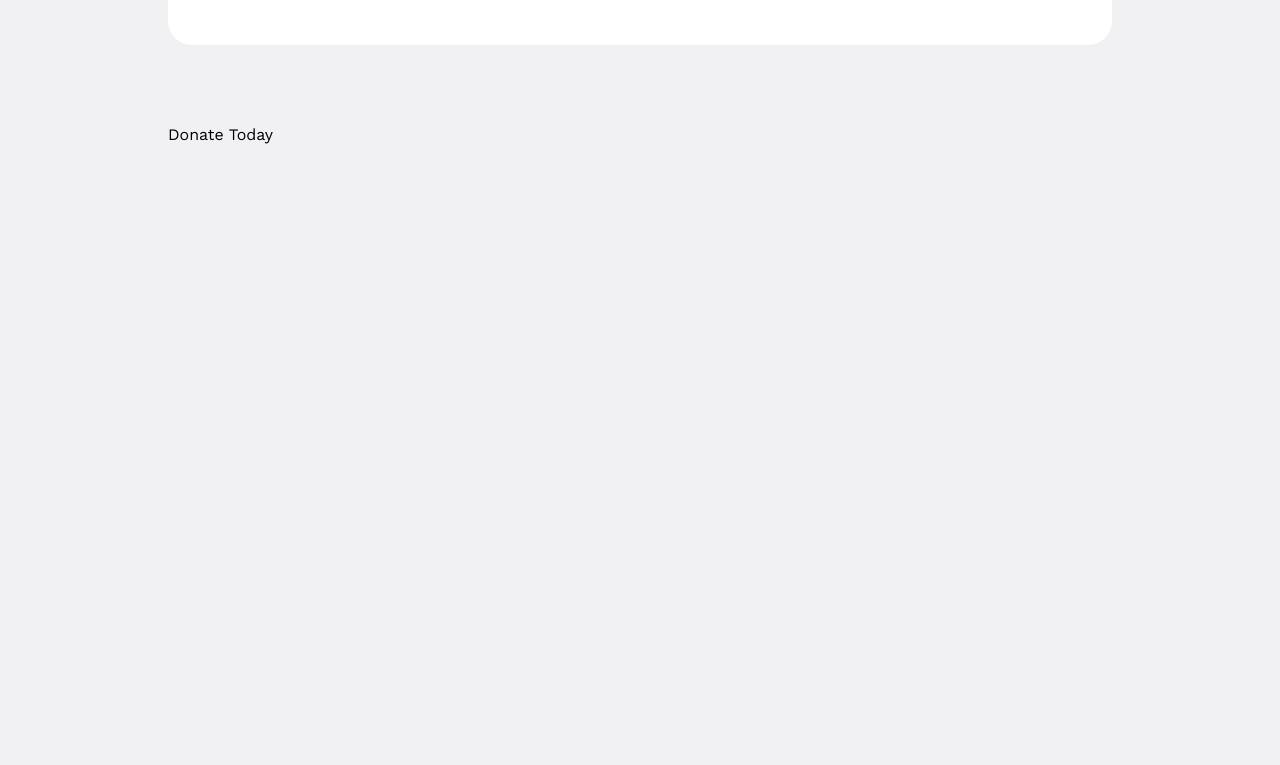
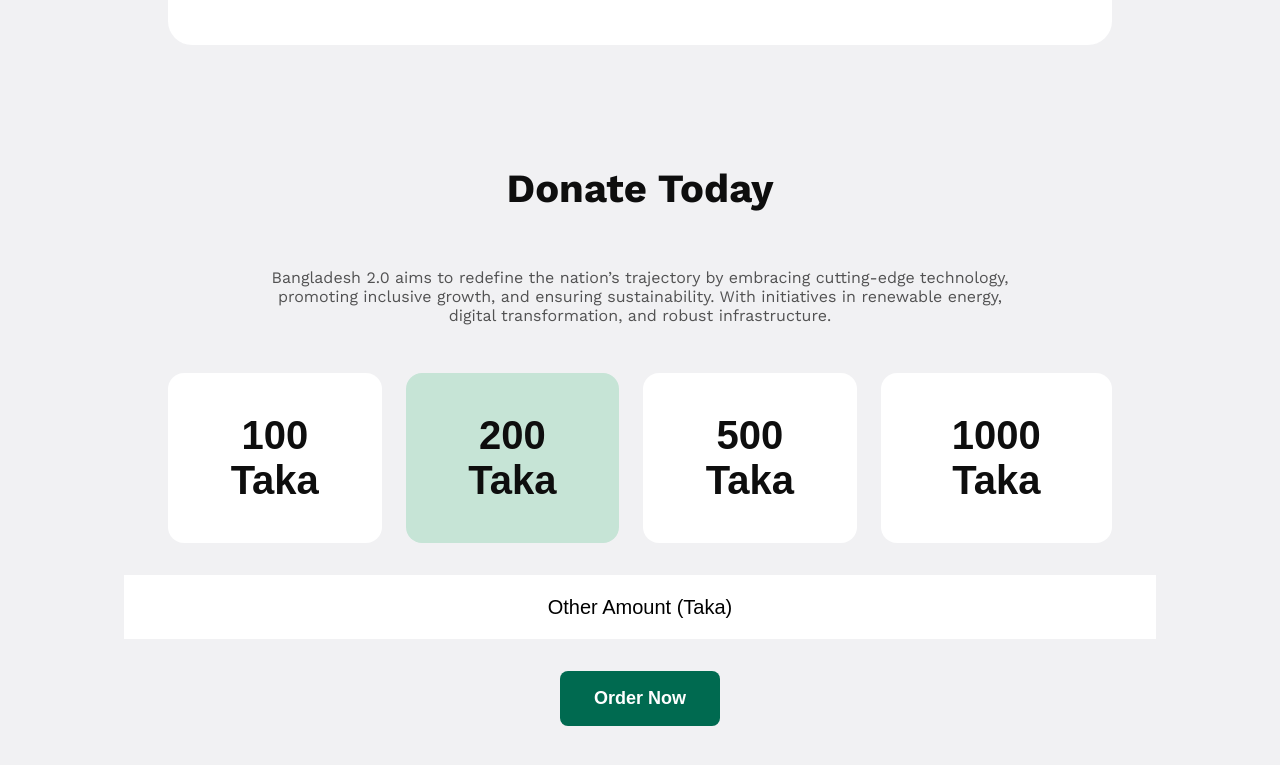
Before and after one commit to MahiAlamDipu/Assignment-1, a plain HTML site: page index.html in a window 1280 px wide. Shown: the part 3595-4360 px from the top of the page. Before the commit the page ends 3819 px from the top, so only its background shows below. Drawn offline with nearby package versions, Linux system fonts and the light colour scheme.

Commit message:
After complete the donate part

```diff
--- a/index.html
+++ b/index.html
@@ -1,11 +1,13 @@
 <!DOCTYPE html>
 <html lang="en">
+
 <head>
     <meta charset="UTF-8">
     <meta name="viewport" content="width=device-width, initial-scale=1.0">
     <title>Document</title>
     <link rel="stylesheet" href="styles/style.css">
 </head>
+
 <body class="primary-font primary-color">
     <header>
         <nav>
@@ -33,65 +35,83 @@
                 <div class="pillar">
                     <img src="assets/images/card-icon.png" alt="" class="pillar-image">
                     <p class="pillar-name primary-font-3">Innovation</p>
-                    <p class="pillar-details primary-font-4">Dolor sit amet consectetur elit. Facilis quas, ducimus labore sequi quos</p>
+                    <p class="pillar-details primary-font-4">Dolor sit amet consectetur elit. Facilis quas, ducimus
+                        labore sequi quos</p>
 
                 </div>
                 <div class="pillar">
                     <img src="assets/images/card-icon.png" alt="" class="pillar-image">
                     <p class="pillar-name primary-font-3">Sustainability</p>
-                    <p class="pillar-details primary-font-4">Dolor sit amet consectetur elit. Facilis quas, ducimus labore sequi quos</p>
+                    <p class="pillar-details primary-font-4">Dolor sit amet consectetur elit. Facilis quas, ducimus
+                        labore sequi quos</p>
 
                 </div>
                 <div class="pillar">
                     <img src="assets/images/card-icon.png" alt="" class="pillar-image">
                     <p class="pillar-name primary-font-3">Infrastructure</p>
-                    <p class="pillar-details primary-font-4">Dolor sit amet consectetur elit. Facilis quas, ducimus labore sequi quos</p>
+                    <p class="pillar-details primary-font-4">Dolor sit amet consectetur elit. Facilis quas, ducimus
+                        labore sequi quos</p>
                 </div>
                 <div class="pillar">
                     <img src="assets/images/card-icon.png" alt="" class="pillar-image">
                     <p class="pillar-name primary-font-3">Empowerment</p>
-                    <p class="pillar-details primary-font-4">Dolor sit amet consectetur elit. Facilis quas, ducimus labore sequi quos</p>
+                    <p class="pillar-details primary-font-4">Dolor sit amet consectetur elit. Facilis quas, ducimus
+                        labore sequi quos</p>
                 </div>
             </div>
         </section>
         <section class="visions-part">
             <div class="visions-caption">
                 <p class="visions-title primary-font-2">The Vision of Future</p>
-                <p class="visions-description primary-font-4">Bangladesh 2.0 aims to redefine the nation’s trajectory by embracing cutting-edge technology, promoting inclusive growth, and ensuring sustainability. With initiatives in renewable energy, digital transformation, and robust infrastructure, the country is set to become a global model of development.</p>
+                <p class="visions-description primary-font-4">Bangladesh 2.0 aims to redefine the nation’s trajectory by
+                    embracing cutting-edge technology, promoting inclusive growth, and ensuring sustainability. With
+                    initiatives in renewable energy, digital transformation, and robust infrastructure, the country is
+                    set to become a global model of development.</p>
             </div>
             <div class="visions">
                 <div class="vision background-1">
                     <img src="assets/images/card-icon.png" alt="" class="vision-image">
                     <p class="vision-name primary-font-3">Digital Transformation</p>
-                    <p class="vision-details primary-font-4">Creating a nationwide digital ecosystem to enhance connectivity and access to services for all citizens.</p>
+                    <p class="vision-details primary-font-4">Creating a nationwide digital ecosystem to enhance
+                        connectivity and access to services for all citizens.</p>
                     <button class="vision-button primary-button-2 background-4">Learn More</button>
 
                 </div>
                 <div class="vision background-2">
                     <img src="assets/images/card-icon.png" alt="" class="vision-image">
                     <p class="vision-name primary-font-3">Green Energy</p>
-                    <p class="vision-details primary-font-4">Investments in solar and wind energy to ensure a sustainable and eco-friendly future.</p>
+                    <p class="vision-details primary-font-4">Investments in solar and wind energy to ensure a
+                        sustainable and eco-friendly future.</p>
                     <button class="vision-button primary-button-2 background-5">Learn More</button>
 
                 </div>
                 <div class="vision background-3">
                     <img src="assets/images/card-icon.png" alt="" class="vision-image">
                     <p class="vision-name primary-font-3">Modern Infrastructure</p>
-                    <p class="vision-details primary-font-4">Building state-of-the-art infrastructure to support economic growth and global competitiveness.</p>
+                    <p class="vision-details primary-font-4">Building state-of-the-art infrastructure to support
+                        economic growth and global competitiveness.</p>
                     <button class="vision-button primary-button-2 background-6">Learn More</button>
                 </div>
             </div>
         </section>
         <section class="quote-section">
             <div class="quote">
-                <p class="quote-details primary-font-4">"Lorem ipsum dolor sit amet consectetur adipisicing elit. Facilis quas, ducimus labore sequi quos deserunt optio id repellendus tempora veniam amet porro corporis exercitationem numquam debitis culpa laudantium odio, velit vel minus sit? Veritatis aut maiores ducimus fugit error ex sit, dignissimos eum tempora perferendis a rem culpa ab aliquid modi? Est vitae neque esse, cumque, quam tenetur rem earum eaque mollitia modi ipsum aspernatur, dignissimos excepturi aliquam architecto soluta necessitatibus vero?"</p>
+                <p class="quote-details primary-font-4">"Lorem ipsum dolor sit amet consectetur adipisicing elit.
+                    Facilis quas, ducimus labore sequi quos deserunt optio id repellendus tempora veniam amet porro
+                    corporis exercitationem numquam debitis culpa laudantium odio, velit vel minus sit? Veritatis aut
+                    maiores ducimus fugit error ex sit, dignissimos eum tempora perferendis a rem culpa ab aliquid modi?
+                    Est vitae neque esse, cumque, quam tenetur rem earum eaque mollitia modi ipsum aspernatur,
+                    dignissimos excepturi aliquam architecto soluta necessitatibus vero?"</p>
                 <p class="quote-owner">Dr. Muhammad Yunus</p>
                 <p class="quote-owner-status primary-font-4">Chief Adviser of the People's Republic of Bangladesh</p>
             </div>
         </section>
         <section class="updater">
             <p class="updater-title primary-font-2">Recent News</p>
-            <p class="updater-description primary-font-4">Bangladesh 2.0 aims to redefine the nation’s trajectory by embracing cutting-edge technology, promoting inclusive growth, and ensuring sustainability. With initiatives in renewable energy, digital transformation, and robust infrastructure, the country is set to become a global model of development.</p>
+            <p class="updater-description primary-font-4">Bangladesh 2.0 aims to redefine the nation’s trajectory by
+                embracing cutting-edge technology, promoting inclusive growth, and ensuring sustainability. With
+                initiatives in renewable energy, digital transformation, and robust infrastructure, the country is set
+                to become a global model of development.</p>
             <div class="all-news">
                 <div class="news-container">
                     <div class="news-image">
@@ -104,9 +124,11 @@
                             <p class="date">Date:05/01/2025</p>
                             <p>Time: 10.25 PM</p>
                         </div>
-                        <p class="news-description primary-font-4">Not until the creation and maintenance of decent conditions of life for all people are recognized and accepted as a common obligation of all people and all countries—not until then shall we,
+                        <p class="news-description primary-font-4">Not until the creation and maintenance of decent
+                            conditions of life for all people are recognized and accepted as a common obligation of all
+                            people and all countries—not until then shall we,
                             with a certain degree of justification, be able to speak of humankind as civilized</p>
-                    <button class="news-btn primary-button-3">Read More</button>
+                        <button class="news-btn primary-button-3">Read More</button>
                     </div>
                 </div>
                 <div class="news-container">
@@ -117,9 +139,11 @@
                             <p class="date">Date:05/01/2025</p>
                             <p>Time: 10.25 PM</p>
                         </div>
-                        <p class="news-description primary-font-4">Not until the creation and maintenance of decent conditions of life for all people are recognized and accepted as a common obligation of all people and all countries—not until then shall we,
+                        <p class="news-description primary-font-4">Not until the creation and maintenance of decent
+                            conditions of life for all people are recognized and accepted as a common obligation of all
+                            people and all countries—not until then shall we,
                             with a certain degree of justification, be able to speak of humankind as civilized</p>
-                    <button class="news-btn primary-button-3">Read More</button>
+                        <button class="news-btn primary-button-3">Read More</button>
                     </div>
                     <div class="news-image">
                         <img src="assets/images/satelite.png">
@@ -127,10 +151,28 @@
                 </div>
             </div>
         </section>
-        <section id="donate">
-            <p class="donate-titile">Donate Today</p>
+        <section class="donate">
+            <p class="donate-titile primary-font-2">Donate Today</p>
+            <p class="donate-description primary-font-4">Bangladesh 2.0 aims to redefine the nation’s trajectory by
+                embracing cutting-edge technology, promoting inclusive growth, and ensuring sustainability. With
+                initiatives in renewable energy, digital transformation, and robust infrastructure.</p>
+            <div class="donate-amount">
+                <button class="donate-amount-button">100 Taka</button><button
+                    class="donate-amount-button two-hundred-taka-button">200 Taka</button>
+                    <button class="donate-amount-button">500 Taka</button>
+                    <button class="donate-amount-button">1000 Taka</button>
+            </div>
+            <div class="donate-other-amount">
+                <textarea placeholder="Other Amount (Taka)">Other Amount (Taka)</textarea>
+            </div>
+            <button class="donate-button">Order Now
+            </button>
+
 
         </section>
+
+
     </main>
 </body>
+
 </html>
--- a/styles/style.css
+++ b/styles/style.css
@@ -219,8 +219,79 @@ main section {
 .news-btn{
     background-color: #006A50;
 }
+
 .all-news{
     display: flex;
     flex-direction: column;
     gap: 24px;
 }
+.donate{
+    display: flex;
+    justify-content: center;
+    flex-direction: column;
+    align-items: center;
+}
+.donate-titile,.donate-description{
+    text-align: center;
+    padding:0px 88px;
+
+}
+.donate-amount-button{
+    font-size: 40px;
+    border-radius: 16px;
+    font-weight: bold;
+    color:#0E0E0E;
+    padding: 40px;
+    background-color: #FFFFFF;
+    border: none;
+}
+.donate-amount{
+    display: flex;
+    flex-direction: row;
+    gap:24px;
+    align-items: center;
+    justify-content: center;
+    margin-top: 32px;
+
+}
+.two-hundred-taka-button{
+    background-color: #C6E4D6 ;
+}
+.donate-other-amount{
+    display: flex;
+    justify-content: center;
+    align-items: center;
+}
+textarea {
+    margin:32px 0px;
+    width: 1032px;
+    height: 64px;
+    padding: 0;
+    font-size: 20px;
+    text-align: center;
+    line-height: 64px;
+    border: none;
+    box-sizing: border-box;
+    resize: none;
+    outline: none;
+    font-family: Arial, sans-serif;
+    color: #000;
+}
+
+textarea::placeholder {
+    text-align: center;
+    font-size: 20px;
+    color: rgba(14, 14, 14, 0.3);
+    font-family: "Work Sans", serif;
+}
+
+.donate-button{
+    background-color: #006A50;
+    font-weight: 600;
+    font-size: 18px;
+    color: #FFFFFF;
+    padding :17px 34px;
+    border-radius: 8px;
+    border: none;
+
+}
```
